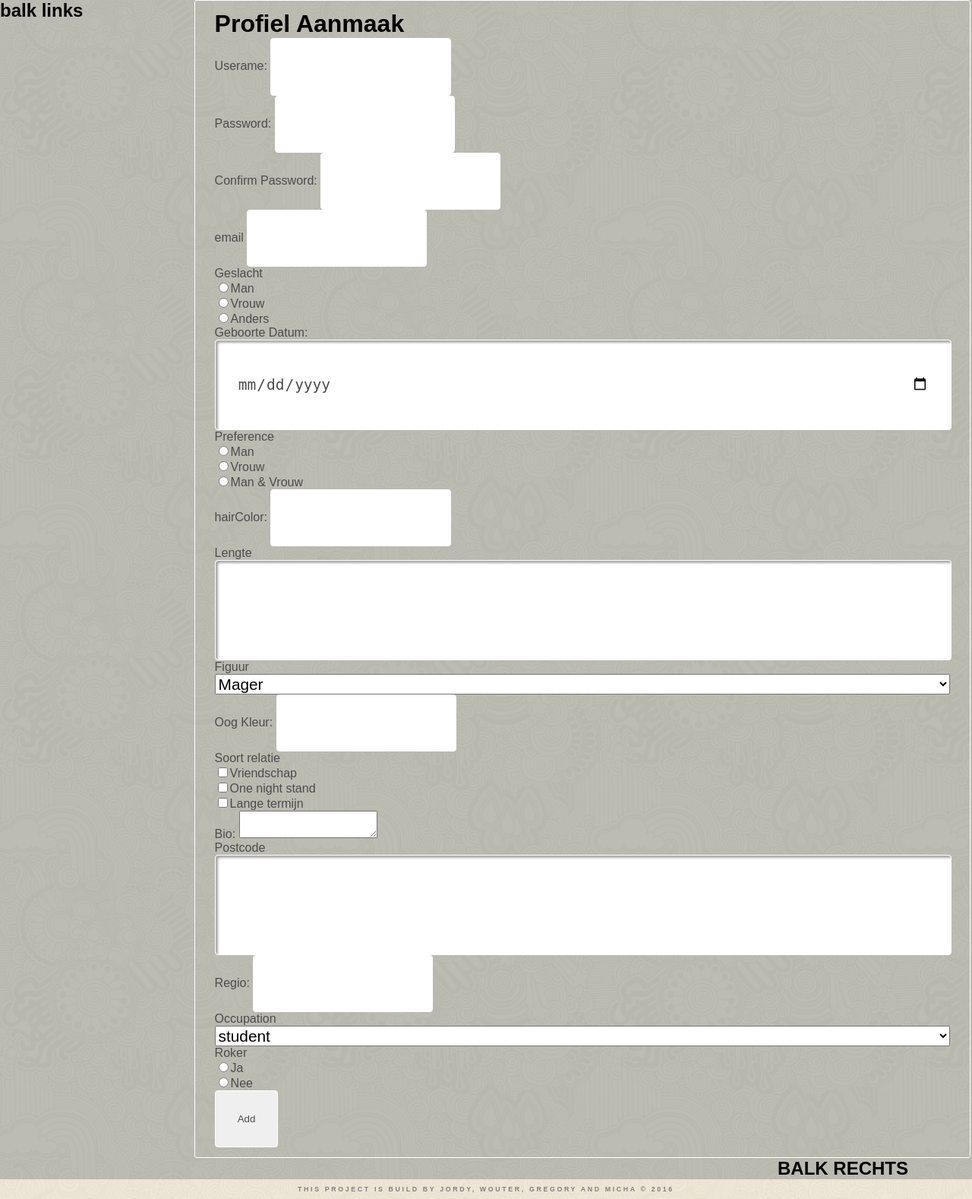
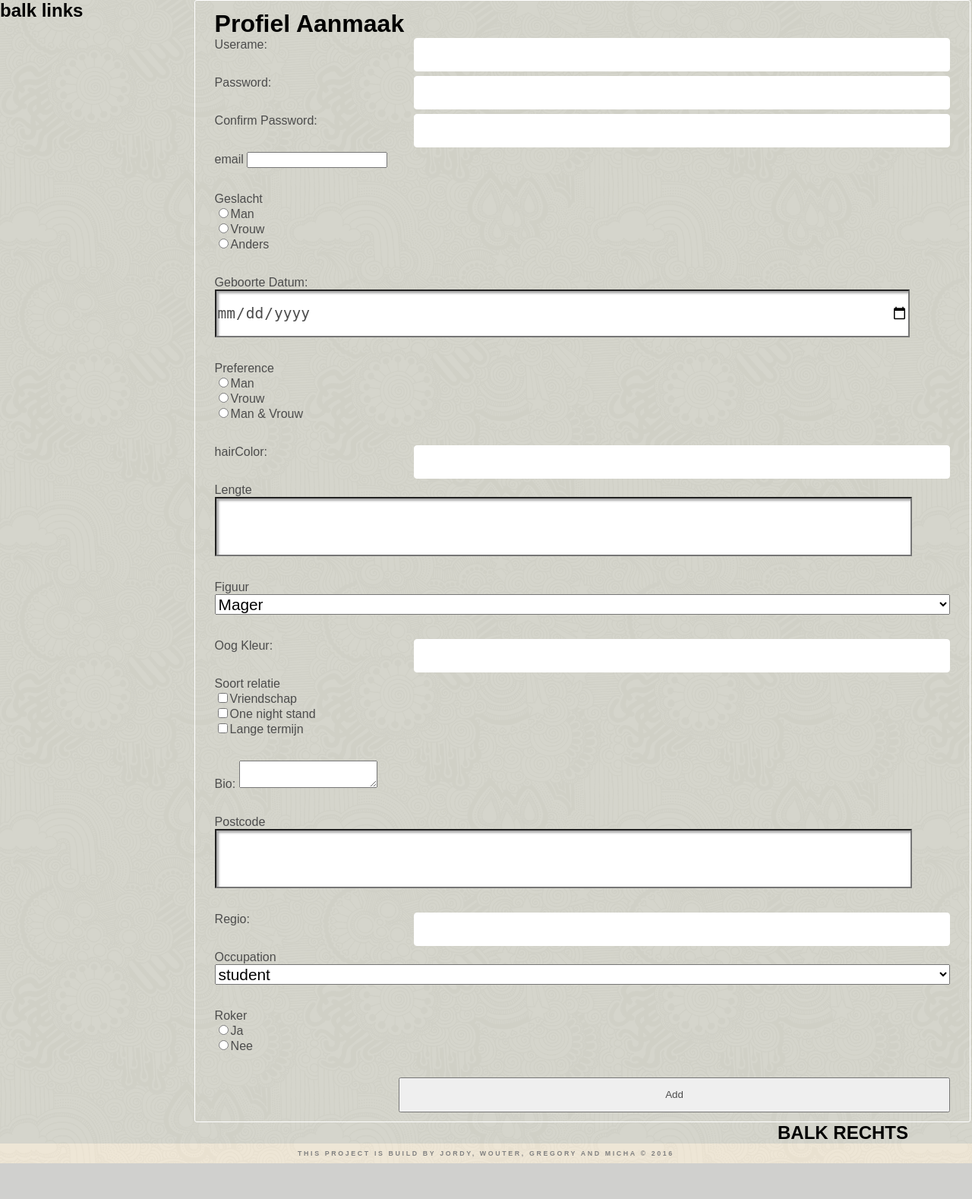
Before and after one commit to jan-vandorpe/Scrumdating, a PHP site: template presentation/newUser.twig in a window 1280 px wide. Shown: the part 155-1733 px from the top of the page at 76% size. After the commit the page ends 1686 px from the top, so only its background shows below. Run offline with PHP 8.4, Linux system fonts and the light colour scheme; the template is opened without the code that fills it, so the values that code supplies are empty; some libraries are stand-ins or nearby versions.

Commit message:
Merge origin/master
Conflicts:
	presentation/profielDetail.twig

```diff
--- a/presentation/css/style.css
+++ b/presentation/css/style.css
@@ -95,10 +95,10 @@ body{
 }
 
 .inhoud{
-    background: rgba(150,150,150,0.6);
+    background: rgba(192,192,192,0.6);
 }
 .midden{
-    background: rgba(150,150,150,0.6);
+    background: rgba(224,224,224,0.5);
 }
 
 .balkLinks{
@@ -304,15 +304,25 @@ fieldset{
     box-shadow: 3px 3px 3px darkgrey inset;
 }
 
+.profielForm div{
+    margin-bottom: 2em;
+
+}
 .profielForm input[type=checkbox], input[type=radio] {
 }
 
-.profielForm input {
-    padding: 3%;
+.profielForm input[type=text] {
+    padding: 1em;
     border-radius: 4px;
     border: 1px solid white;
+    float: right;
+    width: 70%;
 }
-
+.profielForm input[type=submit] {
+padding: 1em;
+    float: right;
+    width: 75%;
+}
 select {
     width: 100%;
 }
@@ -351,7 +361,7 @@ margin-top: 0em;
 }
 .blok{
     box-sizing: border-box;
-    background-color: white;
+    background-color: rgba(64,64,64,0.3);
     padding: 0.3em;
     border-radius: 3px;
     border: 1px solid black;
@@ -360,6 +370,7 @@ margin-top: 0em;
 
 .itemDisplay{
     list-style-type:  none;
+    background: white;
     padding: 0.3em;
     border: 1px solid  #808080;
     box-shadow: 2px 2px 2px gray inset;
```
